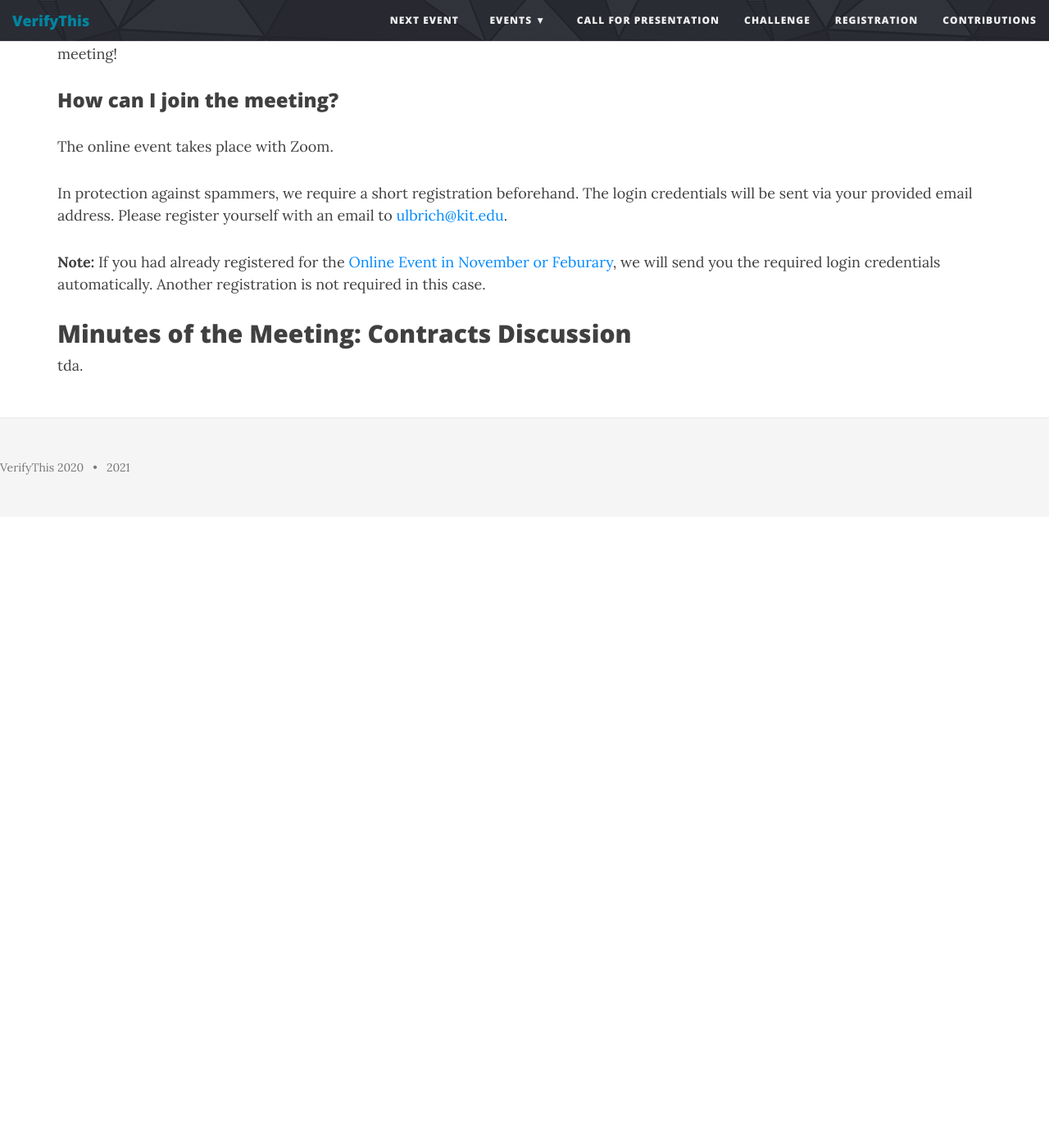
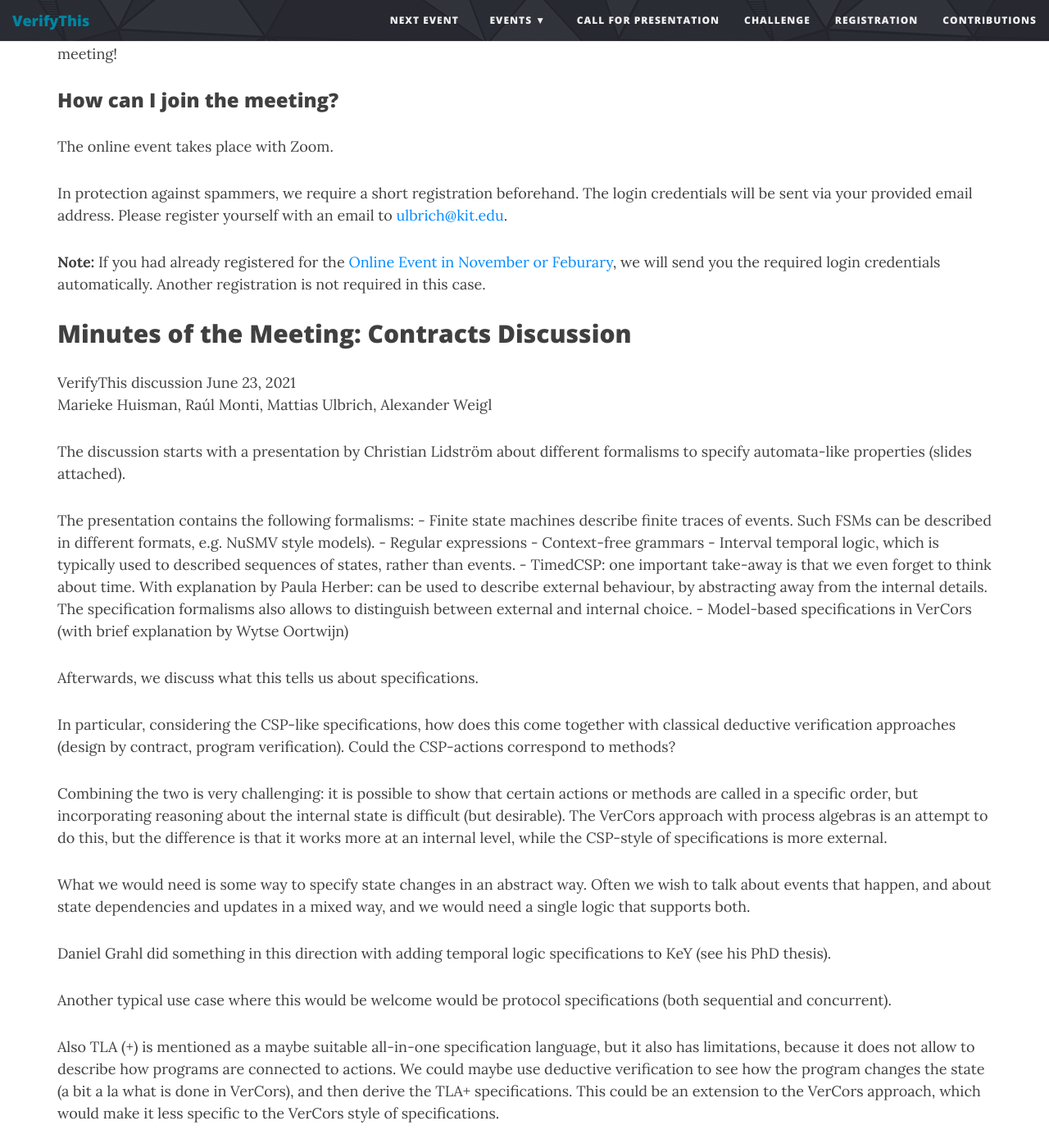
Before and after one commit to verifythis/verifythis.github.io, a Jekyll site: the page built from online-event-june.html, in a window 1280 px wide and 1400 px high, scrolled down 972 px. Shown: the whole window at 82% size. Built offline with Jekyll 4.4.1, drawn with Linux system fonts in a browser that asks for light colours; before the commit the page ends 1602 px from its top, so only the background shows below that; some of the changed text lies outside the part shown.

Commit message:
add minutes

```diff
--- a/online-event-june.html
+++ b/online-event-june.html
@@ -80,4 +80,135 @@ subtitle: Collaborative Long-term Verification Challenge
 
 <h2>Minutes of the Meeting: Contracts Discussion</h2>
 
-tda.
+<p><emph>VerifyThis discussion June 23, 2021<br>Marieke Huisman, Raúl
+    Monti, Mattias Ulbrich, Alexander Weigl</emph></p>
+
+<p>
+  The discussion starts with a presentation by Christian Lidström
+  about different formalisms to specify automata-like properties (slides
+  attached).
+</p>
+
+<p>
+  The presentation contains the following formalisms: - Finite state
+  machines describe finite traces of events. Such FSMs can be described
+  in different formats, e.g. NuSMV style models). - Regular
+  expressions - Context-free grammars - Interval temporal logic, which
+  is typically used to described sequences of states, rather than
+  events. - TimedCSP: one important take-away is that we even forget to
+  think about time. With explanation by Paula Herber: can be used to
+  describe external behaviour, by abstracting away from the internal
+  details. The specification formalisms also allows to distinguish
+  between external and internal choice. - Model-based specifications in
+  VerCors (with brief explanation by Wytse Oortwijn)
+</p>
+
+<p>
+  Afterwards, we discuss what this tells us about specifications.
+</p>
+
+<p>
+  In particular, considering the CSP-like specifications, how does
+  this come together with classical deductive verification approaches
+  (design by contract, program verification). Could the CSP-actions
+  correspond to methods?
+</p>
+
+<p>
+  Combining the two is very challenging: it is possible to show that
+  certain actions or methods are called in a specific order, but
+  incorporating reasoning about the internal state is difficult (but
+  desirable). The VerCors approach with process algebras is an attempt
+  to do this, but the difference is that it works more at an internal
+  level, while the CSP-style of specifications is more external.
+</p>
+
+<p>
+  What we would need is some way to specify state changes in an
+  abstract way. Often we wish to talk about events that happen, and
+  about state dependencies and updates in a mixed way, and we would need
+  a single logic that supports both.
+</p>
+
+<p>
+  Daniel Grahl did something in this direction with adding temporal
+  logic specifications to KeY (see his PhD thesis).
+</p>
+
+<p>
+  Another typical use case where this would be welcome would be
+  protocol specifications (both sequential and concurrent).
+</p>
+
+<p>
+  Also TLA (+) is mentioned as a maybe suitable all-in-one
+  specification language, but it also has limitations, because it does
+  not allow to describe how programs are connected to actions. We
+  could maybe use deductive verification to see how the program
+  changes the state (a bit a la what is done in VerCors), and then
+  derive the TLA+ specifications. This could be an extension to the
+  VerCors approach, which would make it less specific to the VerCors
+  style of specifications.
+</p>
+
+<p>
+  TLA* is mentioned. This is an extension of TLA+ that allows one to
+  say that an action has been taken. It could be worth looking more into
+  this.
+</p>
+
+<p>
+  We continue the discussion about the other formalisms that Christian
+  mentioned. Some are just subsets of more complex ones. The advantage
+  of using them would be that they might be easier to automate (because
+  less expressive), and might be easier to use.
+</p>
+
+<p>
+  It might be interesting to think about such specifications as
+  interface-level specifications. They describe possible orders of
+  calls, the user has to check for protocol adherence. Thus, the
+  combination may enable a separation of concerns: The automata-based
+  specification describes the order of events/calls whereas the
+  contract-based languages are used to specify the effects of
+  individual events.
+</p>
+
+<p>
+  The code would only look at a single automaton, and the automata
+  exchange messages for communication, from which global properties
+  could be derived. Distributed programs might be a good use case for
+  this.
+</p>
+
+<p>
+  We also should think about the direction in which we would like to
+  go. Do we want to start with a model, and then synthesise the code,
+  or do we want to start with a program, and then construct a model.
+  It seems there are use cases for both of them. It also depends on
+  what is your starting point: sometimes this will be a protocol
+  description, sometimes the code is the main artifact.
+</p>
+
+<p>
+  Inferring the automaton from the code is still a major challenge.
+  Some work has been done in this direction on process mining, or
+  using automata learning for protocols. A major problem is that the
+  resulting model does not have any abstraction (at least, you don’t
+  get this for free). Getting the intent of the code as a model is
+  a major challenge.
+</p>
+
+<p>
+  What is the best formalisms depends on what is verifiable, and on
+  what sort of properties we want to capture.
+</p>
+
+<p>
+  We end with a short discussion about follow up discussions. The
+  attendants like it if the discussion is concrete, about a particular
+  case (the long term challenge, or some other challenge). It would be
+  good if concrete programs or properties are the starting point for
+  the discussion, so we could talk for example about how a certain
+  property could be specified (as a community effort).
+</p>
```
